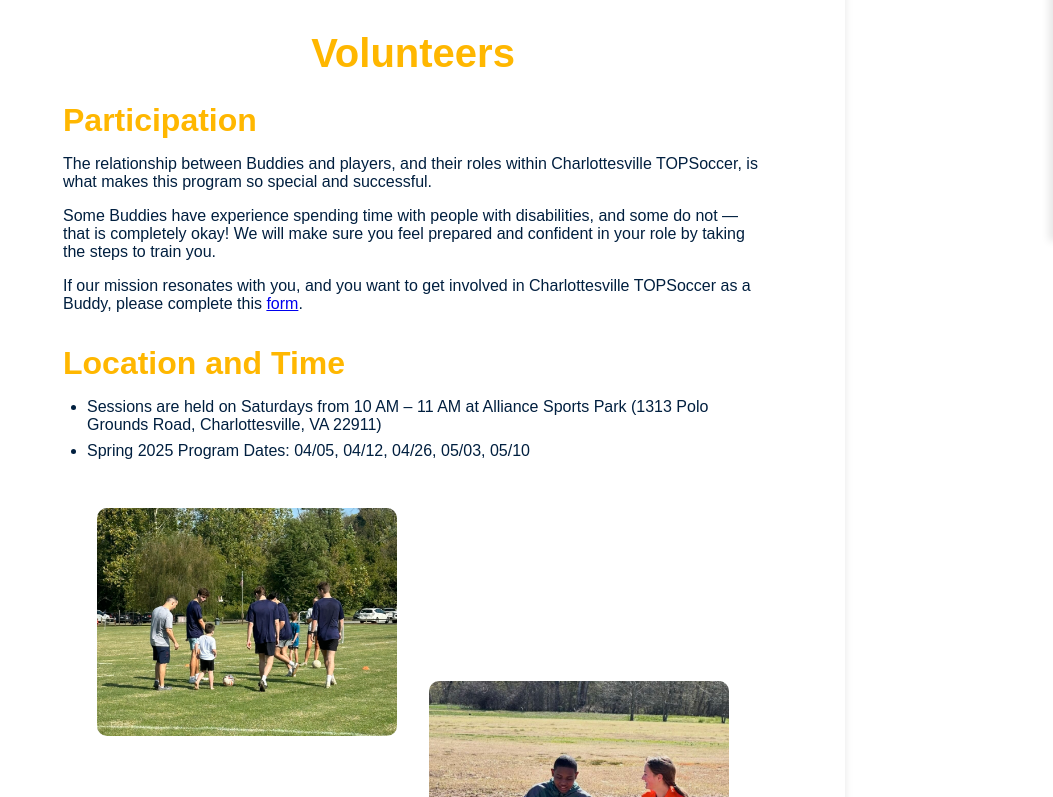
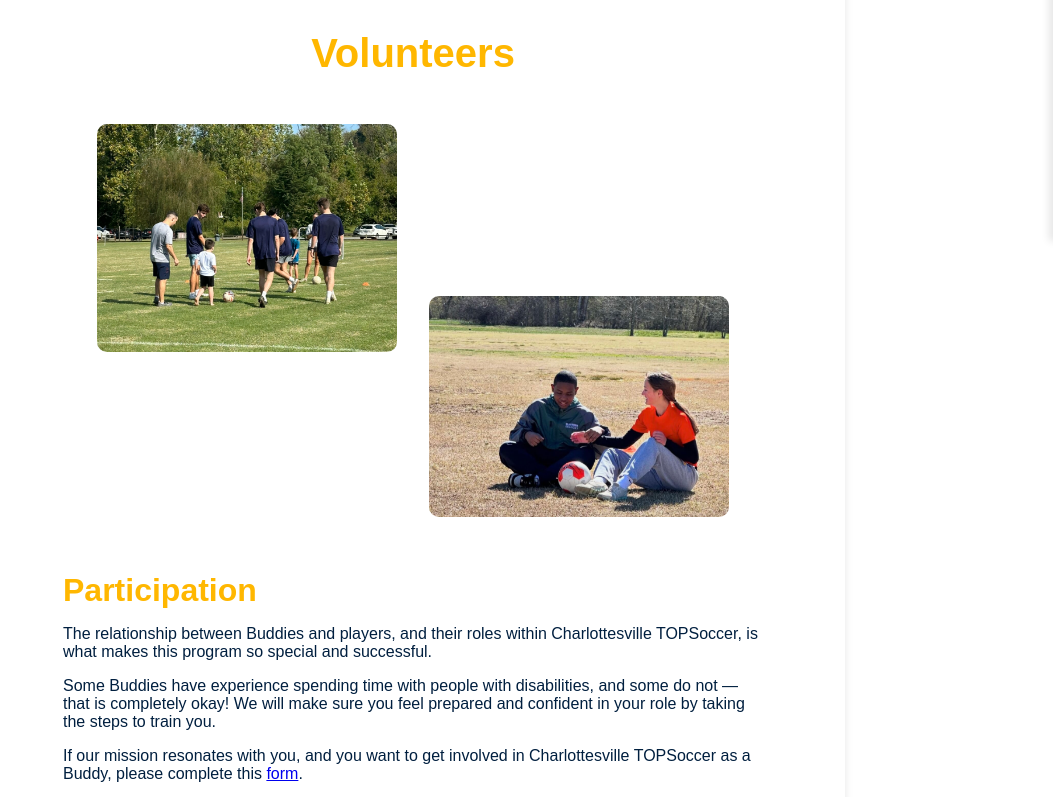
Before and after one commit to zmeah28/Charlottesville_TOPSoccer_Website, a Next.js app: page /insights in a window 1280 px wide. Shown: the part 623-1420 px from the top of the page, without its empty margins (227-1280 px from the left). Built offline with nearby package versions, Linux system fonts and the light colour scheme.

Commit message:
[fix] Misc

```diff
--- a/src/pages/apply.tsx
+++ b/src/pages/apply.tsx
@@ -6,6 +6,19 @@ import styles from '../styles/apply.module.css';
 import PartnershipsImg from '@/assets/images/Partnerships_Image.png';
 import PartnershipsImg2 from '@/assets/images/Partnerships_Image2.png';
 import CommunitySupporters from '@/assets/images/CommunitySupporters.png';
+
+    const partner = [
+      {
+        src: PartnershipsImg,
+        href: "https://www.charlottesvillealliancesc.org/",
+        alt: 'Partner 1'
+      },
+      {
+        src: PartnershipsImg2,
+        href: "https://www.madisonhouse.org/",
+        alt: 'Partner 2'
+      }
+    ];
 
 const ApplyPage: React.FC = () => {
   useEffect(() => {
--- a/src/pages/insights.tsx
+++ b/src/pages/insights.tsx
@@ -76,6 +76,23 @@ const AboutPage: React.FC = () => {
         <h1 className={`${styles.mainHeading} ${styles.hidden}`} data-animation="animateSlideInLeft">
           Volunteers
         </h1>
+        {/* Volunteer Photos */}
+        <section className={styles.volunteerSection}>
+          <div className={styles.volunteerGrid}>
+            {[Volunteer1, Volunteer2].map((img, i) => (
+              <div key={i} className={`${styles} ${styles.hidden}`} data-animation="animateFadeIn">
+                <Image
+                  src={img}
+                  alt={`Volunteer ${i+1}`}
+                  width={100}
+                  height={100}
+                  className={`${styles.Image} ${styles.rounded}`}
+                  priority
+                />
+              </div>
+            ))}
+          </div>
+        </section>
         <section className={`${styles.contentSection} ${styles.hidden}`} data-animation="animateSlideInLeft">
           <h2 className={styles.subHeading}>Participation</h2>
           <p>
@@ -107,24 +124,6 @@ const AboutPage: React.FC = () => {
             </li>
           </ul>
         </section>
-
-        {/* Volunteer Photos */}
-        <section className={styles.volunteerSection}>
-          <div className={styles.volunteerGrid}>
-            {[Volunteer1, Volunteer2].map((img, i) => (
-              <div key={i} className={`${styles} ${styles.hidden}`} data-animation="animateFadeIn">
-                <Image
-                  src={img}
-                  alt={`Volunteer ${i+1}`}
-                  width={100}
-                  height={100}
-                  className={`${styles.Image} ${styles.rounded}`}
-                  priority
-                />
-              </div>
-            ))}
-          </div>
-        </section>
       </div>
   );
 };
--- a/src/pages/members-area.tsx
+++ b/src/pages/members-area.tsx
@@ -41,7 +41,9 @@ const MemberArea: React.FC = () => {
       >
         Inclusion Policy
       </h1>
-
+      <h2 className={styles.subHeading}>
+          The Challenges Facing Children with Disabilities
+        </h2>
       <section
       className={`${styles.contentSection} ${styles.hidden}`}
       data-animation="animateSlideInRight"
```
